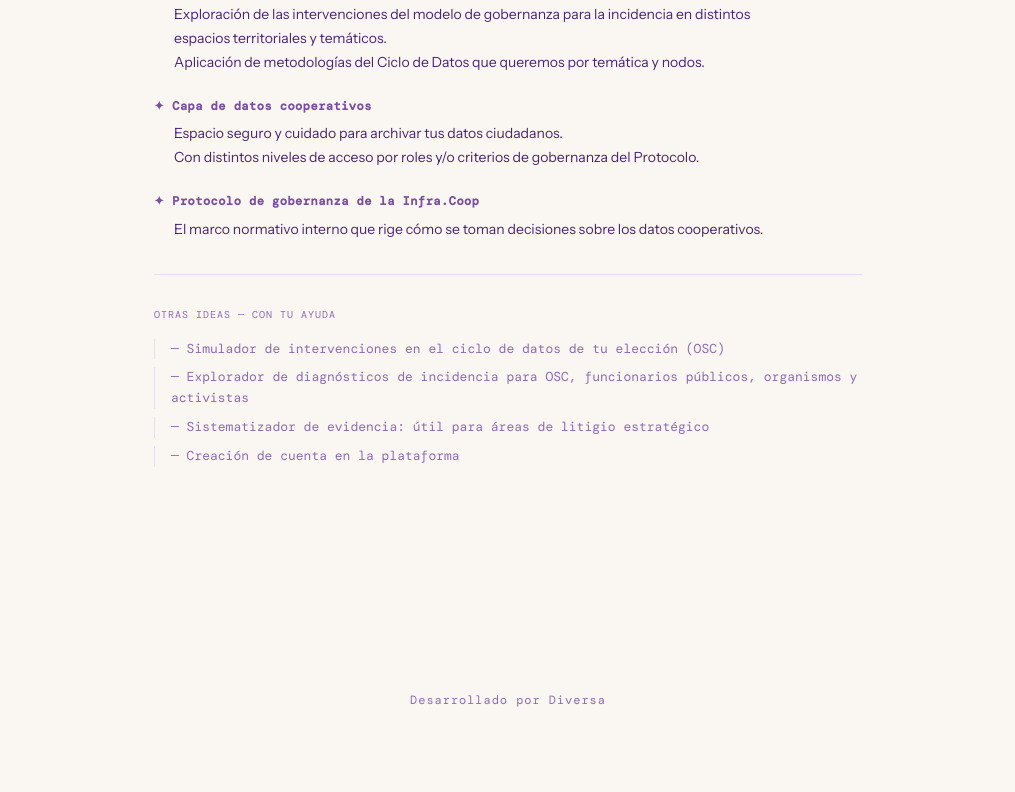
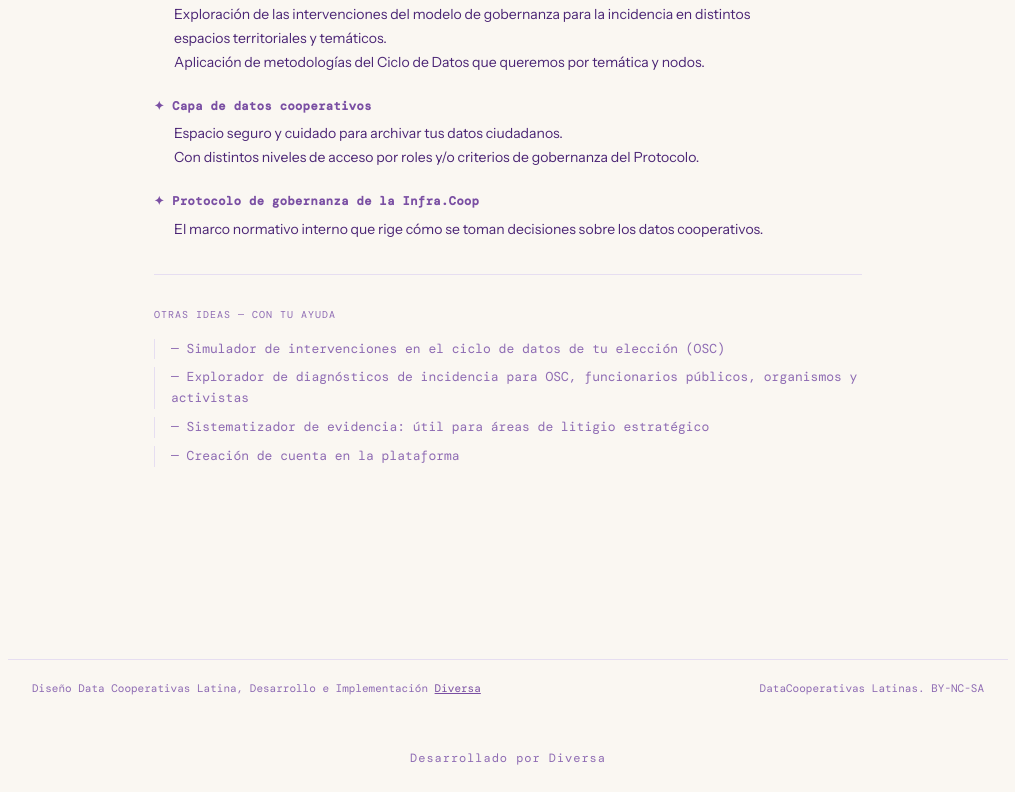
Before and after one commit to DaVas1410/infracoop, a React (Vite) app: page / in a window 1280 px wide. Shown: the part 1627-2419 px from the top of the page, without its empty margins (132-1147 px from the left). Before the commit the page ends 2361 px from the top, so only its background shows below. Built offline with nearby package versions, Linux system fonts and the light colour scheme; no server answers; the database is empty.

Commit message:
feat: add global footer with credits and BY-NC-SA license

```diff
--- a/src/components/Layout.tsx
+++ b/src/components/Layout.tsx
@@ -3,5 +3,36 @@ interface LayoutProps {
 }
 
 export function Layout({ children }: LayoutProps) {
-  return <main className="container">{children}</main>
+  return (
+    <>
+      <main className="container">{children}</main>
+      <footer style={{
+        borderTop: '1px solid var(--ink-faint)',
+        padding: '1.25rem 1.5rem',
+        display: 'flex',
+        flexWrap: 'wrap',
+        justifyContent: 'space-between',
+        alignItems: 'center',
+        gap: '0.5rem',
+        fontFamily: 'var(--mono)',
+        fontSize: '11px',
+        color: 'var(--ink-light)',
+        maxWidth: 1000,
+        margin: '0 auto',
+      }}>
+        <span>
+          Diseño Data Cooperativas Latina, Desarrollo e Implementación{' '}
+          <a
+            href="https://diversa.studio/"
+            target="_blank"
+            rel="noopener noreferrer"
+            style={{ color: 'var(--accent)', textDecoration: 'underline' }}
+          >
+            Diversa
+          </a>
+        </span>
+        <span>DataCooperativas Latinas. BY-NC-SA</span>
+      </footer>
+    </>
+  )
 }
```
